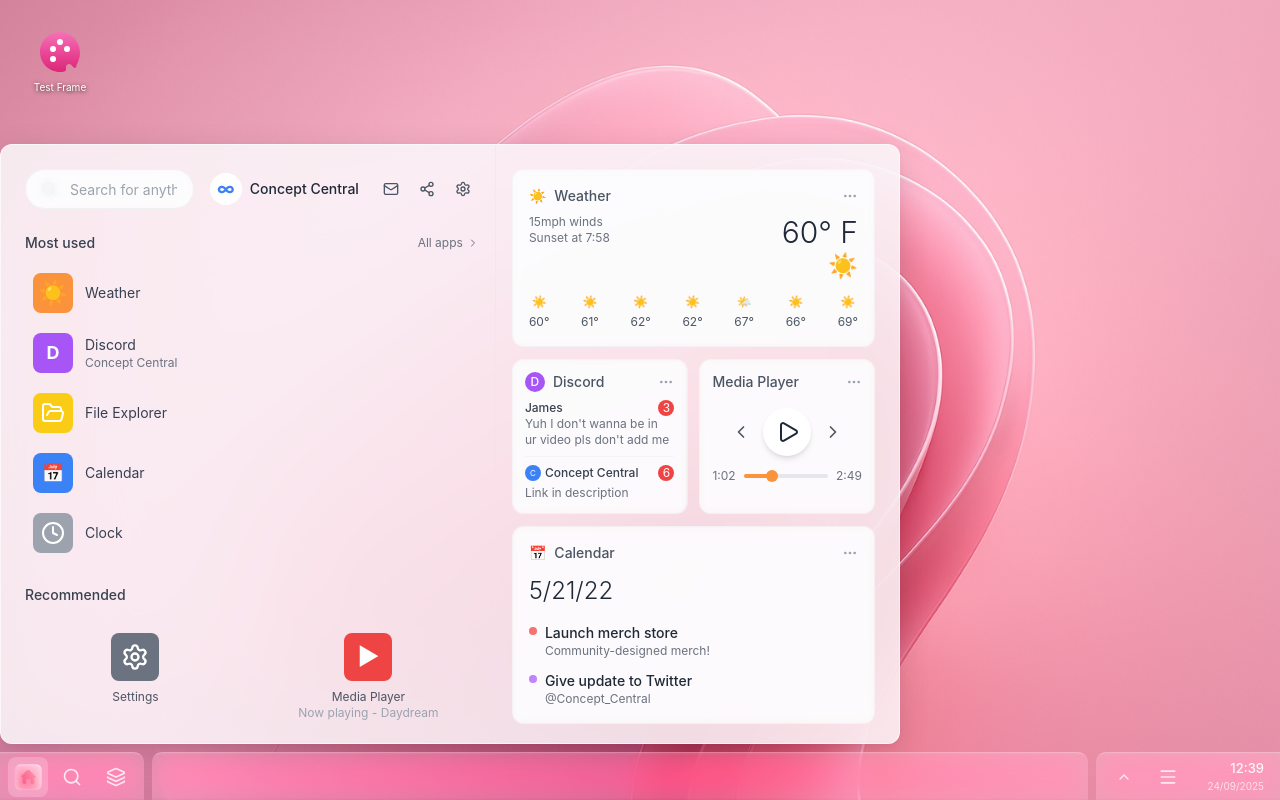
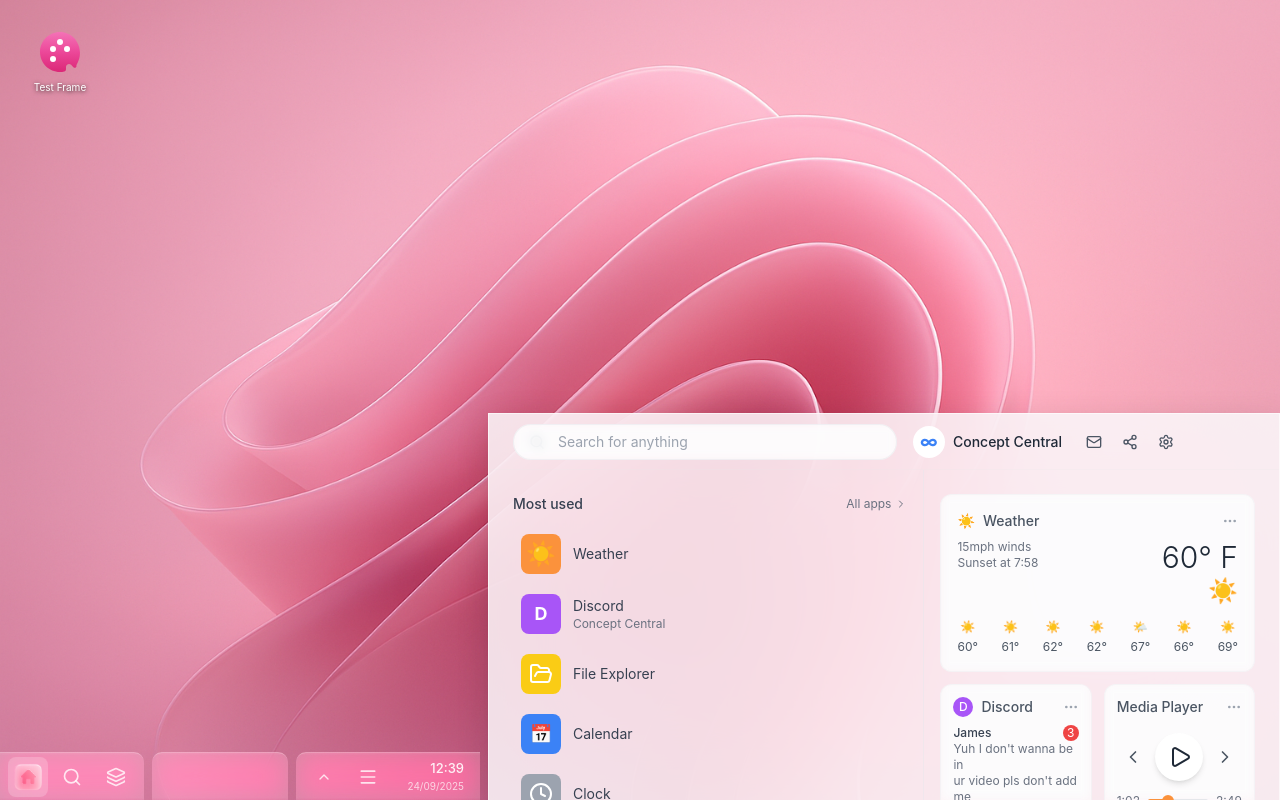
Before and after one commit to gtolontop/portfolio-desktop-style, a Next.js app: page / in a window 1280 px wide. Both pictures are taken after a click on the button 28 px from the left and 776 px from the top of the page. Built offline with nearby package versions, Linux system fonts and the light colour scheme.

Commit message:
Refactor StartMenu component for improved layout, search functionality, and user profile section

```diff
--- a/src/components/StartMenu.tsx
+++ b/src/components/StartMenu.tsx
@@ -53,24 +53,19 @@ export default function StartMenu({ isOpen, onClose }: StartMenuProps) {
         boxShadow: '0 8px 32px rgba(0, 0, 0, 0.12), 0 2px 8px rgba(0, 0, 0, 0.04)',
         border: '1px solid rgba(255, 255, 255, 0.6)'
       }}
+      className="flex flex-col"
     >
-      {/* Main Container - Two Columns */}
-      <div className="h-full flex">
-
-        {/* Left Column */}
-        <div className="w-[55%] p-6 pr-4 flex flex-col">
-
-          {/* Search and User Section */}
-          <div className="flex items-center gap-4 mb-6">
+      {/* Navbar - Top of entire menu */}
+      <div className="h-14 px-6 flex items-center gap-4 border-b border-gray-200/20">
         {/* Search Bar */}
-            <div className="flex-1 relative">
+        <div className="flex-1 relative max-w-sm">
           <Search className="absolute left-4 top-1/2 -translate-y-1/2 w-4 h-4 text-gray-400" />
           <input
             type="text"
             value={searchQuery}
             onChange={(e) => setSearchQuery(e.target.value)}
             placeholder="Search for anything"
-                className="w-full h-10 pl-11 pr-4 rounded-full text-sm
+            className="w-full h-9 pl-11 pr-4 rounded-full text-sm
                      bg-white/60 backdrop-blur-sm
                      border border-gray-200/50
                      placeholder-gray-400 text-gray-700
@@ -100,6 +95,12 @@ export default function StartMenu({ isOpen, onClose }: StartMenuProps) {
           </button>
         </div>
       </div>
+
+      {/* Main Container - Two Columns */}
+      <div className="flex-1 flex">
+
+        {/* Left Column */}
+        <div className="w-[55%] p-6 pr-4 flex flex-col">
 
           {/* Most Used Section */}
           <div className="mb-6">
```
Lines whose indentation alone changed are shown as unchanged.
